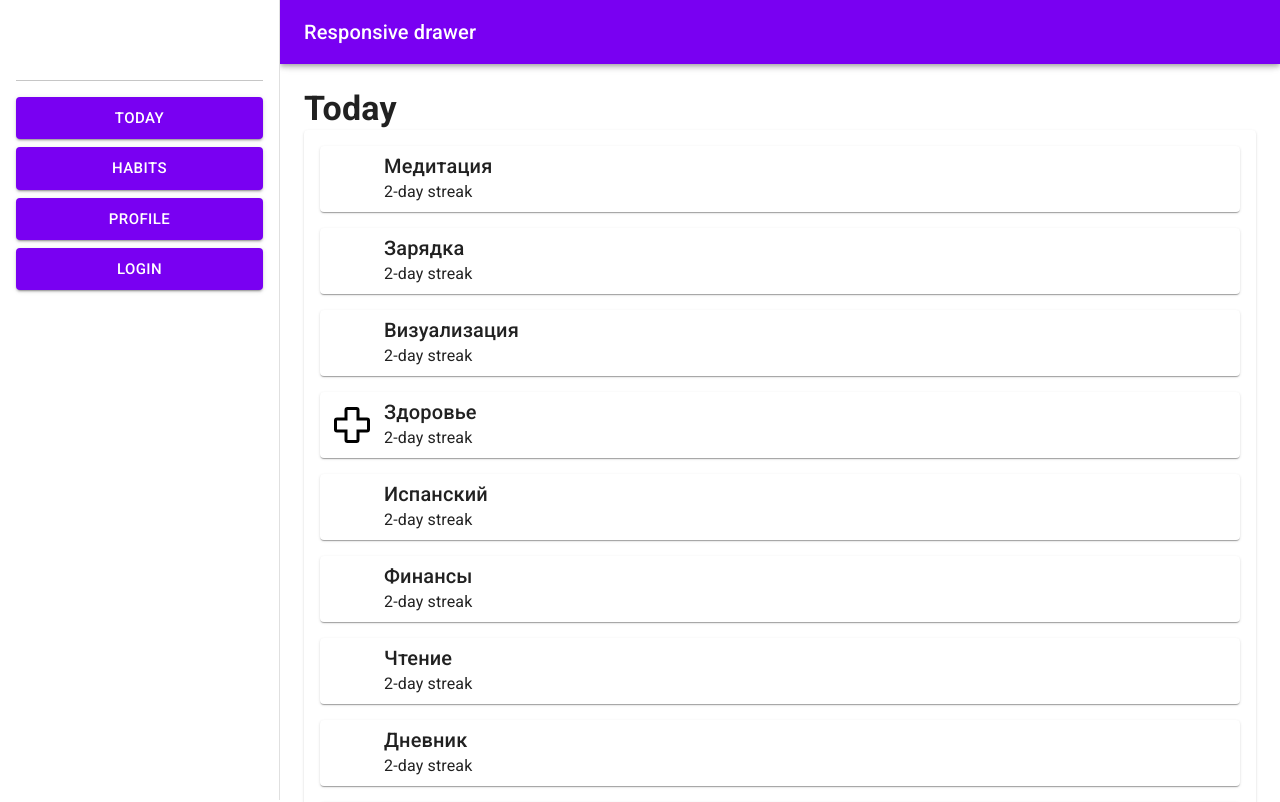
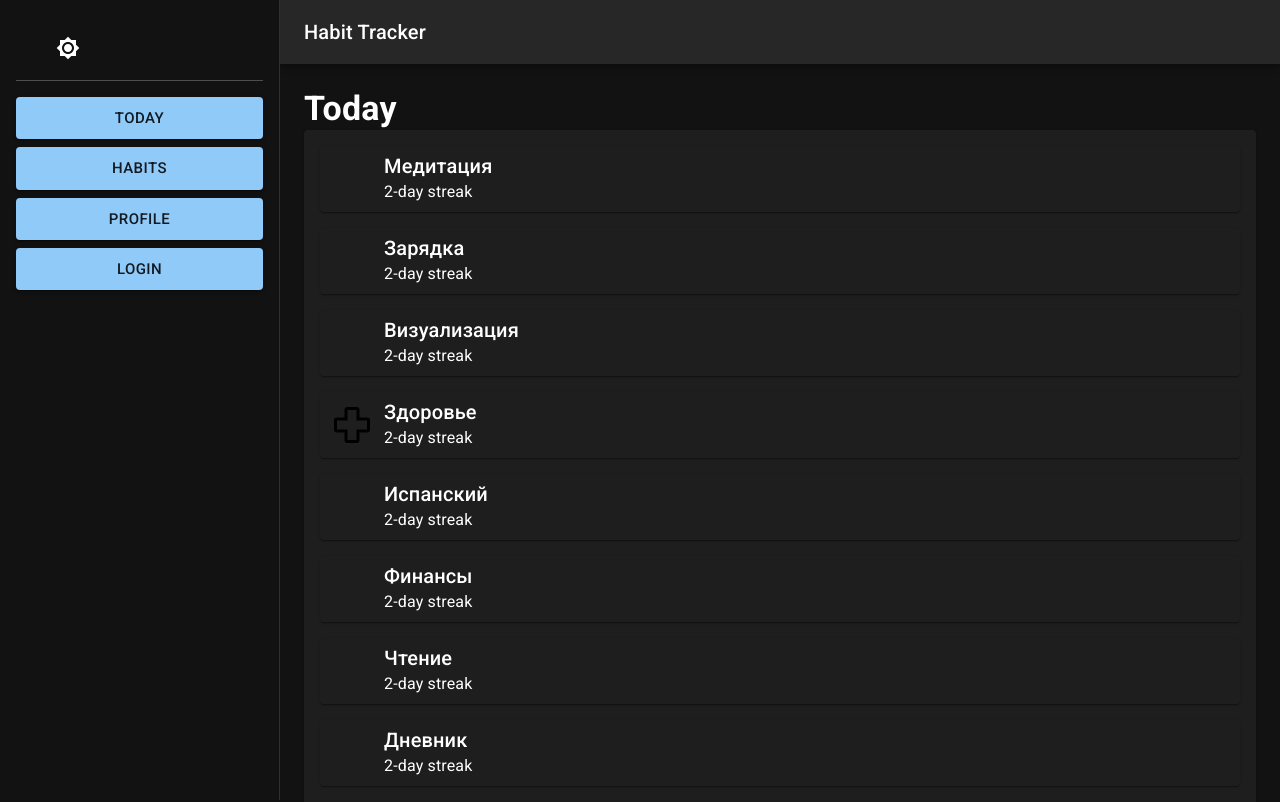
Before and after one commit to tkachukcha/habit-tracker, a React (Create React App) app: page / in a window 1280 px wide. Shown: the top 802 px of the page. Built offline with nearby package versions, Linux system fonts and the light colour scheme; some icons are missing.

Commit message:
Add dark mode

```diff
--- a/src/App.jsx
+++ b/src/App.jsx
@@ -1,11 +1,4 @@
 import React from 'react';
-import { Container, Col, Row } from 'react-bootstrap';
-import { Route, Switch } from 'react-router-dom';
-import Today from './app/pages/today';
-import Login from './app/pages/login';
-import Habits from './app/pages/habits';
-import TopBar from './app/components/ui/topBar';
-import Profile from './app/pages/profile';
 import './scss/App.scss';
 import { ToastContainer } from 'react-toastify';
 
@@ -13,19 +6,18 @@ import { ToastContainer } from 'react-toastify';
 
 import CssBaseline from '@mui/material/CssBaseline';
 import Box from '@mui/material/Box';
-import { ThemeProvider } from '@mui/system';
-import theme from './theme';
 import Main from './app/layouts/main';
+import ColorModeProvider from './app/hooks/useColorMode';
 
 function App() {
   return (
     <>
-      <ThemeProvider theme={theme}>
+      <ColorModeProvider>
+        <CssBaseline enableColorScheme />
         <Box sx={{ display: 'flex' }}>
-          <CssBaseline enableColorScheme />
           <Main />
         </Box>
-      </ThemeProvider>
+      </ColorModeProvider>
       <ToastContainer />
     </>
   );
--- a/src/app/components/common/habit.jsx
+++ b/src/app/components/common/habit.jsx
@@ -19,7 +19,7 @@ Habit.propTypes = {
   title: PropTypes.string,
   color: PropTypes.string,
   icon: PropTypes.object,
-  streak: PropTypes.oneOf([PropTypes.string, PropTypes.number]),
+  streak: PropTypes.oneOfType([PropTypes.string, PropTypes.number]),
   finished: PropTypes.bool
 };
 
--- a/src/app/components/ui/habitList.jsx
+++ b/src/app/components/ui/habitList.jsx
@@ -33,7 +33,7 @@ const HabitList = () => {
       title: 'Испанский',
       icon: icons.language,
       streak: 2,
-      color: 'black'
+      color: 'red'
     },
     {
       title: 'Финансы',
--- a/src/app/components/ui/menu.jsx
+++ b/src/app/components/ui/menu.jsx
@@ -20,7 +20,6 @@ const Menu = ({ onHide }) => {
           exact={link.exact}
           to={link.path}
           onClick={onHide}
-          fullwidth={true}
           size="large"
           variant="contained"
           sx={{ mb: 1 }}
--- a/src/app/components/ui/sideBar.jsx
+++ b/src/app/components/ui/sideBar.jsx
@@ -46,7 +46,7 @@ const SideBar = ({ drawerWidth, mobileOpen, drawer, onClose }) => {
   );
 };
 SideBar.propTypes = {
-  drawerWidth: PropTypes.string,
+  drawerWidth: PropTypes.number,
   mobileOpen: PropTypes.bool,
   drawer: PropTypes.element,
   onClose: PropTypes.func
--- /dev/null
+++ b/src/app/hooks/useColorMode.jsx
@@ -0,0 +1,38 @@
+import React, { useContext, useState, useMemo, useEffect } from 'react';
+import { useTheme, ThemeProvider, createTheme } from '@mui/material/styles';
+import PropTypes from 'prop-types';
+
+const ColorModeContext = React.createContext({ toggleColorMode: () => {} });
+
+export const useColorMode = () => {
+  return useContext(ColorModeContext);
+};
+
+export default function ColorModeProvider({ children }) {
+  const [mode, setMode] = useState('dark');
+  const toggleColorMode = () => {
+    setMode((prevState) => (prevState === 'light' ? 'dark' : 'light'));
+  };
+
+  const theme = React.useMemo(
+    () =>
+      createTheme({
+        palette: {
+          mode
+        }
+      }),
+    [mode]
+  );
+
+  return (
+    <ColorModeContext.Provider value={{ toggleColorMode }}>
+      <ThemeProvider theme={theme}>{children}</ThemeProvider>
+    </ColorModeContext.Provider>
+  );
+}
+ColorModeProvider.propTypes = {
+  children: PropTypes.oneOfType([
+    PropTypes.node,
+    PropTypes.arrayOf(PropTypes.node)
+  ])
+};
--- a/src/app/layouts/main.jsx
+++ b/src/app/layouts/main.jsx
@@ -14,6 +14,10 @@ import { Route, Switch } from 'react-router-dom';
 
 import Menu from '../components/ui/menu';
 import Sidebar from '../components/ui/sideBar';
+import { useTheme } from '@mui/material/styles';
+import { useColorMode } from '../hooks/useColorMode';
+import Brightness4Icon from '@mui/icons-material/Brightness4';
+import Brightness7Icon from '@mui/icons-material/Brightness7';
 
 const drawerWidth = 280;
 
@@ -24,9 +28,20 @@ function Main() {
     setMobileOpen(!mobileOpen);
   };
 
+  const theme = useTheme();
+  const { toggleColorMode } = useColorMode();
+
   const drawer = (
     <div>
-      <Toolbar />
+      <Toolbar>
+        <IconButton sx={{ ml: 1 }} onClick={toggleColorMode} color="inherit">
+          {theme.palette.mode === 'dark' ? (
+            <Brightness7Icon />
+          ) : (
+            <Brightness4Icon />
+          )}
+        </IconButton>
+      </Toolbar>
       <Divider />
       <Menu onHide={handleDrawerToggle} />
     </div>
@@ -52,7 +67,7 @@ function Main() {
             <MenuIcon />
           </IconButton>
           <Typography variant="h6" noWrap component="div">
-            Responsive drawer
+            Habit Tracker
           </Typography>
         </Toolbar>
       </AppBar>
--- a/src/theme.js
+++ b/src/theme.js
@@ -1,15 +1,5 @@
 import { createTheme } from '@mui/material/styles';
 
-const theme = createTheme({
-  palette: {
-    type: 'dark',
-    primary: {
-      main: '#7900f2'
-    },
-    secondary: {
-      main: '#f50057'
-    }
-  }
-});
+const theme = createTheme({});
 
 export default theme;
```
